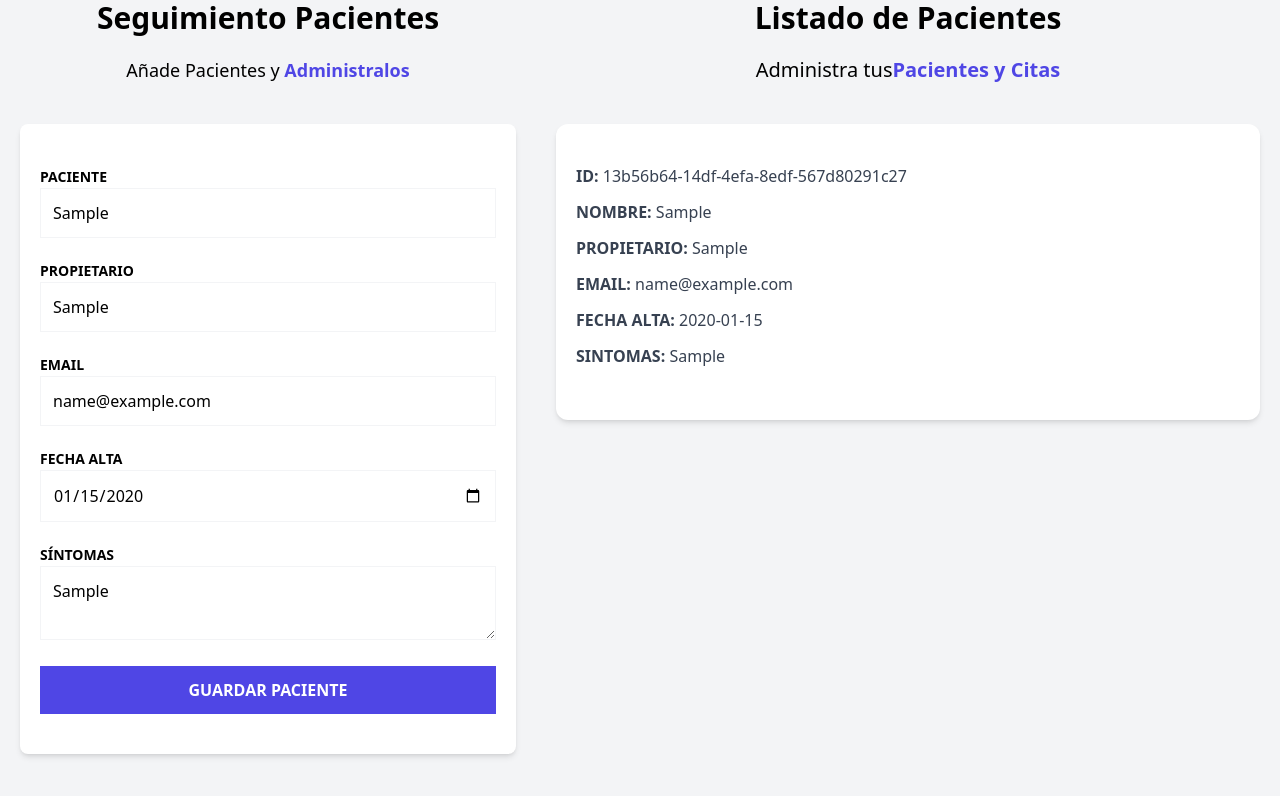
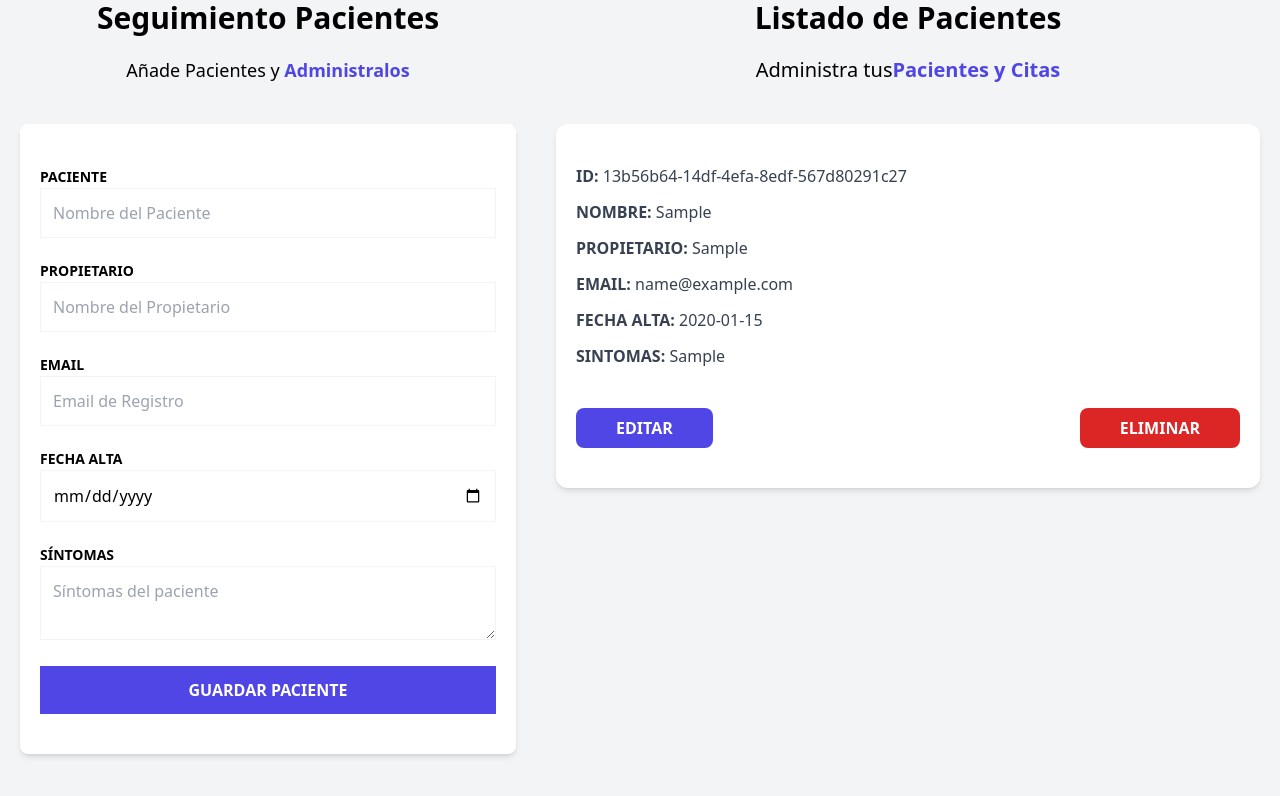
Before and after one commit to oscardenas17/pacientesZustand, a React (Vite) app: page / in a window 1280 px wide. Both pictures are taken after typing "Sample", "Sample", "name@example.com", "2020-01-15", "Sample" into the empty fields and a click on the input "Guardar Paciente". Shown: the part 224-1020 px from the top of the page. Built offline with nearby package versions, Linux system fonts and the light colour scheme.

Commit message:
Eliminar paciente

```diff
--- a/src/components/PatientDetail.tsx
+++ b/src/components/PatientDetail.tsx
@@ -1,3 +1,4 @@
+import { usePatientStore } from "../store";
 import type { Patient } from "../types";
 import PatientDetailItem from "./PatientDetailItem";
 
@@ -5,6 +6,7 @@
   patient: Patient;
 };
 const PatientDetail = ({ patient }: PatientDetailsProps) => {
+  const deletePatient = usePatientStore((state) => state.deletePatient);
   return (
     <div className="mx-5 my-10 px-5 py-10 bg-white shadow-md rounded-xl ">
       <PatientDetailItem label={"ID"} data={patient.id} />
@@ -13,6 +15,22 @@
       <PatientDetailItem label={"Email"} data={patient.email} />
       <PatientDetailItem label={"Fecha alta"} data={patient.date.toString()} />
       <PatientDetailItem label={"Sintomas"} data={patient.symptoms} />
+
+      <div className="flex justify-between  mt-10">
+        <button
+          type="button"
+          className="py-2 px-10 bg-indigo-600 hover:bg-indigo-700 text-white font-bold uppercase rounded-lg"
+        >
+          Editar
+        </button>
+        <button
+          type="button"
+          className="py-2 px-10 bg-red-600 hover:bg-red-700 text-white font-bold uppercase rounded-lg"
+          onClick={() => deletePatient(patient.id)}
+        >
+          Eliminar
+        </button>
+      </div>
     </div>
   );
 };
--- a/src/components/PatientForm.tsx
+++ b/src/components/PatientForm.tsx
@@ -10,10 +10,12 @@
     register,
     handleSubmit,
     formState: { errors },
+    reset,
   } = useForm<DraftPatient>();
 
   const registerPatient = (data: DraftPatient) => {
     addPatient(data);
+    reset();
   };
 
   return (
--- a/src/store.ts
+++ b/src/store.ts
@@ -5,6 +5,7 @@
 type PatientState = {
     patients:Patient[]
     addPatient:(data:DraftPatient) => void
+    deletePatient: (id:Patient['id']) => void
 }
 
 
@@ -18,6 +19,12 @@
         set( (state) =>({
         patients: [...state.patients, newPatient]
     }))
-   }
+   },
+
+   deletePatient:(id)=>{ set((state)=>({
+    patients: state.patients.filter(patient => patient.id !== id)
+   })) }
+
+
 
 }))
```
